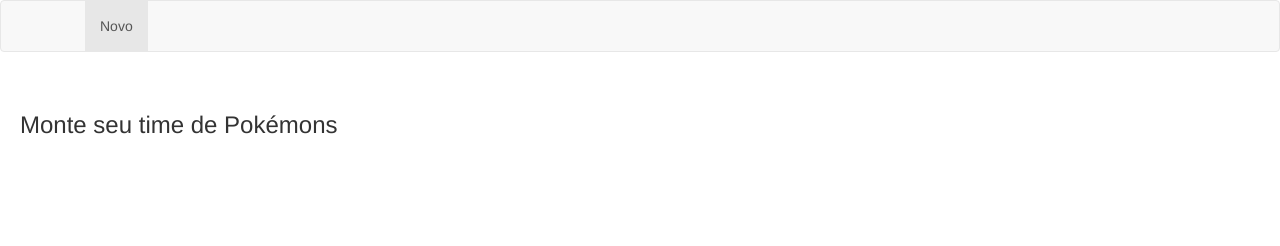
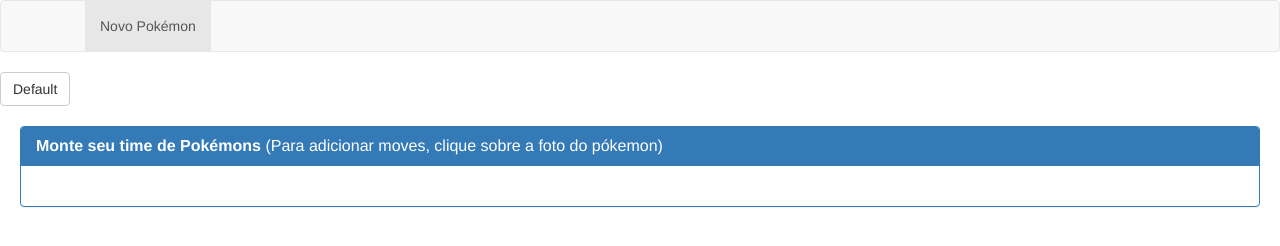
Before and after one commit to markosbarbosa/pokemons, a plain HTML site: page index.html in a window 1280 px wide. Drawn offline with nearby package versions, Linux system fonts and the light colour scheme; some packages are replaced by stand-ins of ours; a script that the page names is missing.

Commit message:
Organizando melhor o layout da página

```diff
--- a/index.html
+++ b/index.html
@@ -236,7 +236,7 @@
                 <div class="collapse navbar-collapse" id="bs-example-navbar-collapse-6">
                     <ul class="nav navbar-nav">
                         <li class="active">
-                            <a href="#" data-toggle="modal" data-target="#modal" ng-click="carregarPokemons($event)" >Novo</a>
+                            <a href="#" data-toggle="modal" data-target="#modal" ng-click="carregarPokemons($event)" >Novo Pokémon</a>
                         </li>
                     </ul>
                 </div>
@@ -245,10 +245,17 @@
         </nav>
     </div>
 
+    <button type="button" class="btn btn-default">Default</button>
+
+
+
 
     <div class="corpo-pagina">
-        <h3>Monte seu time de Pokémons</h3>
-
+        <div class="panel panel-primary">
+            <div class="panel-heading">
+                <h3 class="panel-title"><strong>Monte seu time de Pokémons</strong>  (Para adicionar moves, clique sobre a foto do pókemon)</h3>
+            </div>
+            <div class="panel-body">
 
                 <ul class="time-pokemons clearfix">
 
@@ -282,7 +289,14 @@
 
                 <p ng-if="timePokemons.length == 0">Você ainda não montou seu time!</p>
 
+
             </div>
+        </div>
+
+
+    </div>
+
+
 
 </body>
 </html>
--- a/js/app.controller.js
+++ b/js/app.controller.js
@@ -7,6 +7,7 @@ angular.module('App', ['ngStorage']).controller('AppController', function($scope
     $jQuery = window.jQuery;
 
 
+    //Altera quantidade de registros por página
     $scope.quantidadePorPagina = function() {
 
         $scope.inicioRegistro = 0;
@@ -30,12 +31,9 @@ angular.module('App', ['ngStorage']).controller('AppController', function($scope
         $scope.inicioRegistro = 0;
 
 
-
         paginacao.atualizarPagina();
 
         paginacao.montarPaginacao();
-
-
 
     }
 
--- a/js/app.js
+++ b/js/app.js
@@ -23,7 +23,6 @@ var paginacao = {
         this.scope.resultadoFiltro = [];
 
 
-        // this.scope.quantidadeRegistros = 20;
         this.scope.paginaAtual = 1;
         this.scope.totalPaginas = 0;
         this.scope.inicioRegistro = 0;
@@ -54,6 +53,9 @@ var paginacao = {
             });
         }
 
+        //Toda vez que a paginação for refeita
+        //a página selecionada será a página 1
+        this.scope.paginaAtual = 1;
 
     },
 
```
Lines whose indentation alone changed are shown as unchanged.
